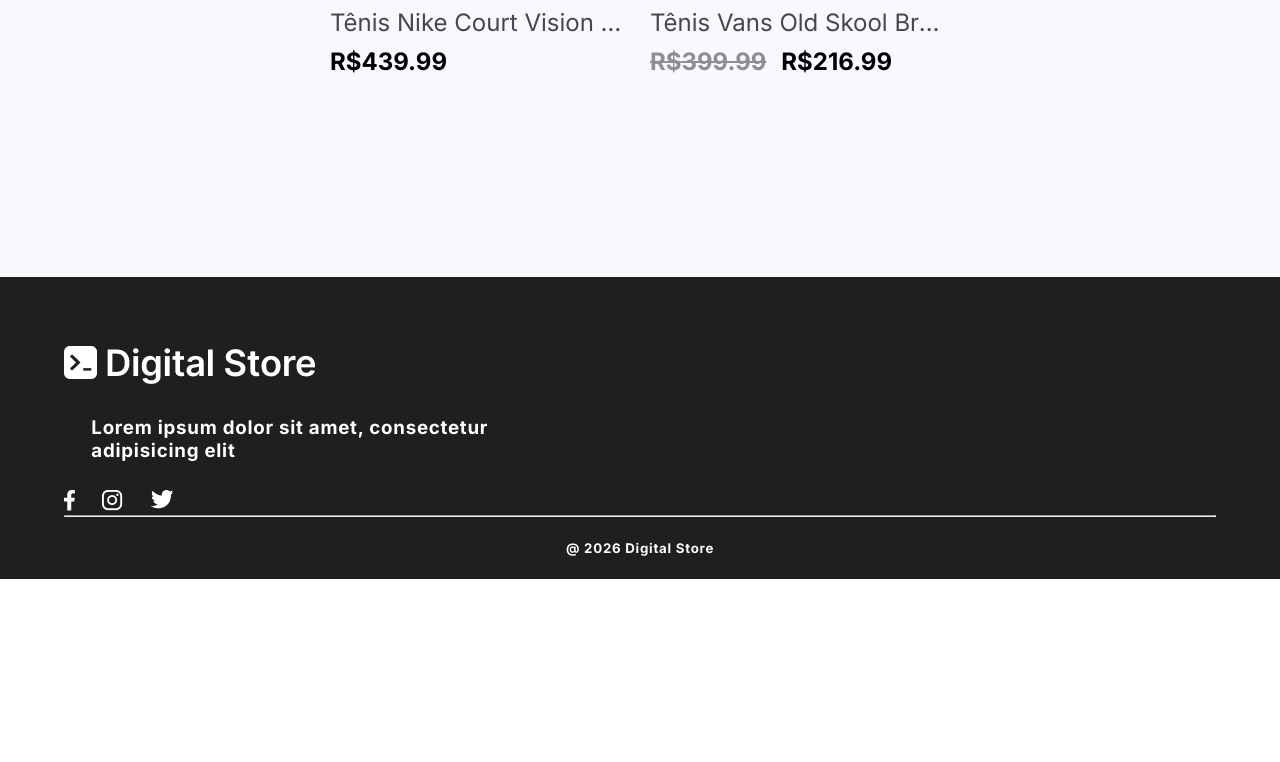
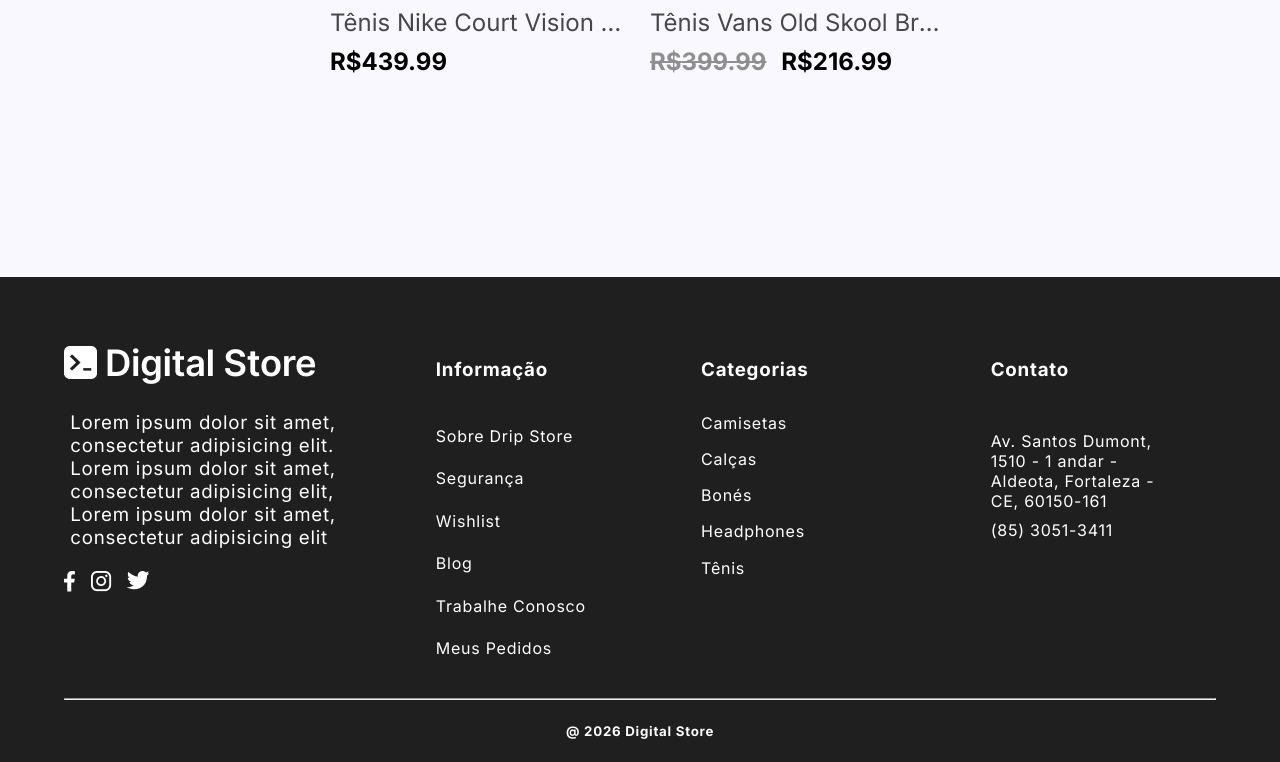
Before and after one commit to ArnonLuisM/GtechFrontEnd, a React (Vite) app: page /homepage in a window 1280 px wide. Shown: the part 2835-3597 px from the top of the page. Before the commit the page ends 3414 px from the top, so only its background shows below. Built offline with nearby package versions, Linux system fonts and the light colour scheme.

Commit message:
footer finalizado

```diff
--- a/src/components/Footer.jsx
+++ b/src/components/Footer.jsx
@@ -16,33 +16,161 @@ const FooterContainer = styled.footer`
   justify-content: flex-start;
   & .principal{
     display: flex;
-    justify-content: space-between;
+  }
+  & .resumo {
+    width: 30%;
   }
   & .resumo h3{
     display: flex;
-    padding: 2% 10% 2% 2%;
-    padding: 5%;
+    padding: 2% 2% 2% 2%;
+    margin-bottom: 5%;
+    margin-top: 5%;
+    font-weight: 400;
   }
   & .redes {
     display: flex;
     gap: 5%;
   }
+  & .tudo{
+    display: flex;
+    justify-content: space-around;
+    width: 80%;
+  }
   & .informação{
     padding: 2% 2% 2% 2%;
   }
   & .categorias{
-    padding: 2% 2% 2% 2%;
+    padding: 2% 10% 2% 2%;
   }
   & .contato{
     padding: 2% 2% 2% 2%;
+    width: 20%;
+  }
+  & .listass {
+    list-style: none;
+    margin-bottom: 15%;
+    font-weight: 400;
+  }
+  & .listas1 {
+    list-style: none;
+    margin-bottom: 5%;
+    font-weight: 400;
+  }
+  & .links{
+    text-decoration: none;
+    color: var(--white);
+  }
+  & .links:hover {
+    color: var(--primary);
+  }
+  & .titulo{
+    margin-bottom: 30%;
   }
   & .ultimo {
     display: flex;
     justify-content: center;
     padding: 2% 2% 2% 2%;
   }
+  `
+const informacao = [
+  {
+    text: "Sobre Drip Store",
+    link: "#"
+  },
+  {
+    text: "Segurança",
+    link: "#"
+  },
+  {
+    text: "Wishlist",
+    link: "#"
+  },
+  {
+    text: "Blog",
+    link: "#"
+  },
+  {
+    text: "Trabalhe Conosco",
+    link: "#"
+  },
+  {
+    text: "Meus Pedidos",
+    link: "#"
+  }
+]
 
-`
+const categorias = [
+  {
+    text: "Camisetas",
+    link: "#"
+  },
+  {
+    text: "Calças",
+    link: "#"
+  },
+  {
+    text: "Bonés",
+    link: "#"
+  },
+  {
+    text: "Headphones",
+    link: "#"
+  },
+  {
+    text: "Tênis",
+    link: "#"
+  }
+]
+
+const contato = [
+  {
+    text: "Av. Santos Dumont, 1510 - 1 andar - Aldeota, Fortaleza - CE, 60150-161",
+    num: "(85) 3051-3411"
+  }
+]
+
+function ListaInformacoes() {
+  return (
+    <ul>
+      {informacao.map((item, index) => (
+        <li key={index} className="listass">
+          <NavLink to={item.link} className="links">
+            {item.text}
+          </NavLink>
+        </li>
+      ))}
+    </ul>
+  );
+}
+
+function ListaContato() {
+  return (
+    <ul>
+      {contato.map((item, index) => (
+        <><li key={index} className="listas1">
+          {item.text}
+        </li>
+        <li className="listas1">
+            {item.num}
+          </li></>
+      ))}
+    </ul>
+  );
+}
+
+function ListaCategorias() {
+  return (
+    <ul>
+      {categorias.map((item, index) => (
+        <li key={index} className="listass">
+          <NavLink to={item.link} className="links">
+            {item.text}
+          </NavLink>
+        </li>
+      ))}
+    </ul>
+  );
+}
 
 const Footer = () => {
   return (
@@ -52,23 +180,40 @@ const Footer = () => {
             <figure>
               <img src={Logob} alt="Logo da loja" />
             </figure>
-            <h3>Lorem ipsum dolor sit amet, consectetur adipisicing elit</h3>
+            <h3>Lorem ipsum dolor sit amet, consectetur adipisicing elit. Lorem ipsum dolor sit amet, consectetur adipisicing elit, Lorem ipsum dolor sit amet, consectetur adipisicing elit</h3>
             <div className="redes">
               <a href="#"><img src={facebook} alt="Facebook da loja" /></a>
               <a href="#"><img src={instagram} alt="Instagram da loja" /></a>
               <a href="#"><img src={twitter} alt="Twitter da loja" /></a>
             </div>
           </div>
+          <div className="tudo">
           <div className="informação">
-
+            <div className="titulo">
+              <h3>Informação</h3>
+            </div>
+            <div className="topico">
+              <ListaInformacoes/>
+            </div>
           </div>
           <div className="categorias">
-
+            <div className="titulo">
+              <h3>Categorias</h3>
+            </div>
+            <div className="topico">
+              <ListaCategorias/>
+            </div>
           </div>
           <div className="contato">
-
+            <div className="titulo">
+              <h3>Contato</h3>
+            </div>
+            <div className="topico">
+              <ListaContato/>
+            </div>
           </div>
         </div>
+          </div>
         <hr/>
         <div className="ultimo">
           <h5>@ 2026 Digital Store</h5>
```
